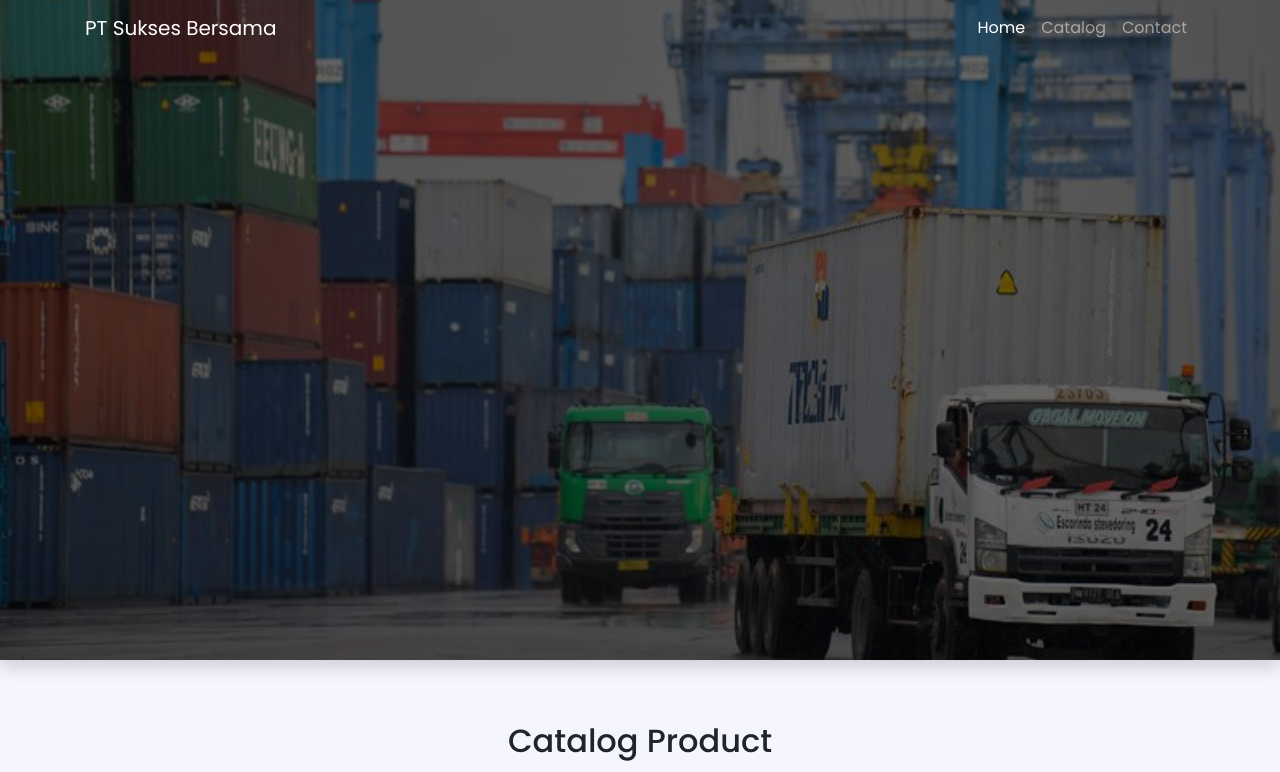
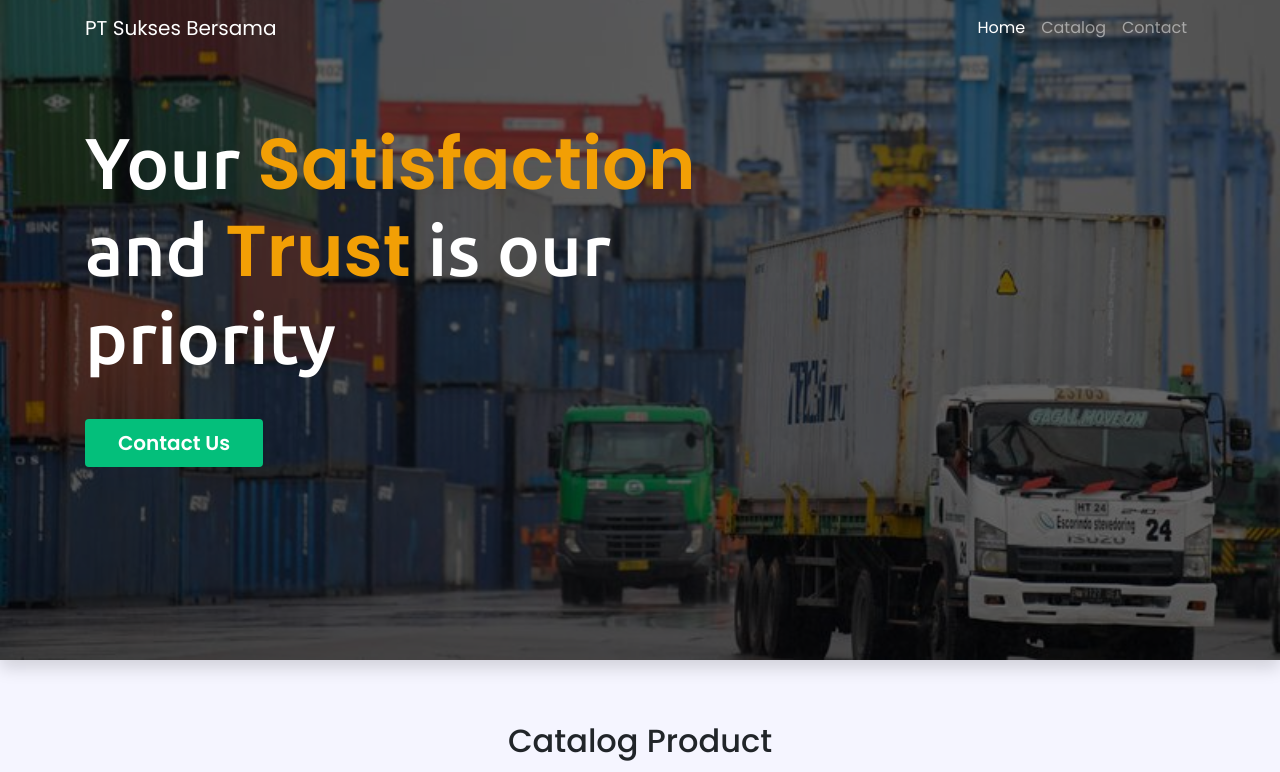
Before and after one commit to BayuFirmansyaah/ekspor, a plain HTML site: page index.html in a window 1280 px wide. Shown: the top 772 px of the page. Drawn offline with nearby package versions, Linux system fonts and the light colour scheme.

Commit message:
add a tagline

```diff
--- a/css/style.css
+++ b/css/style.css
@@ -1,5 +1,10 @@
 *{
 	font-family: 'Poppins','Ubuntu',sans-serif;
+}
+
+.btn-success{
+	background-color: #04BF7B;
+	border: none;
 }
 
 body{
@@ -37,6 +42,54 @@ nav{
 	height: 100%;
 }
 
+.home .container{
+	z-index: 5;
+	color: white;
+}
+
+.tagline{
+	margin-top: 120px;
+	max-width: 650px;
+	font-size: 72px;
+	font-family: 'Ubuntu';
+}
+
+.tagline span{
+	color:#F29F05;
+	font-weight: 600;
+	font-family: 'Poppins';
+	text-transform: capitalize;
+}
+
+.send-mail{
+	padding: 8px 32px;
+	background-color:#04BF7B;
+	color: white;
+	font-weight: bold;
+	font-size: 20px;
+	margin-top: 30px;
+	animation: 2s shake ease-in-out;
+}
+
+.send-mail:hover{
+	background-color:#04BF7B;
+	color: white;
+}
+
+
+@keyframes shake{
+	0%{transform: rotate(-4.5deg)}
+	10%{transform: rotate(4.5deg)}
+	20%{transform: rotate(-4.5deg)}
+	30%{transform: rotate(4.5deg)}
+	40%{transform: rotate(-4.5deg)}
+	50%{transform: rotate(4.5deg)}
+	60%{transform: rotate(-4.5deg)}
+	70%{transform: rotate(4.5deg)}
+	80%{transform: rotate(-4.5deg)}
+	90%{transform: rotate(4.5deg)}
+	100%{transform: rotate(-4.5deg)}
+}
 
 .example-produck .container{
 	padding-top: 30px;
@@ -105,6 +158,10 @@ nav{
 		background-position: center;
 	}
 
+	.tagline{
+		width: 80%;
+		font-size: 42px;
+	}
 
 	.product{
 		height: 430px;
--- a/index.html
+++ b/index.html
@@ -51,7 +51,12 @@
     <!-- container-home-page -->
       <section class="home">
         <div class="jumbotron">
-          <div class="shadow"></div>
+          <div class="shadow">
+            <div class="container" data-aos="fade-up">
+              <h1 class="tagline">Your <span>satisfaction</span> and <span>trust</span> is our priority</h1>
+              <a href="" class="btn send-mail">Contact Us</a>
+            </div>
+          </div>
         </div>
       </section>
     <!-- end container-home-page -->
```
